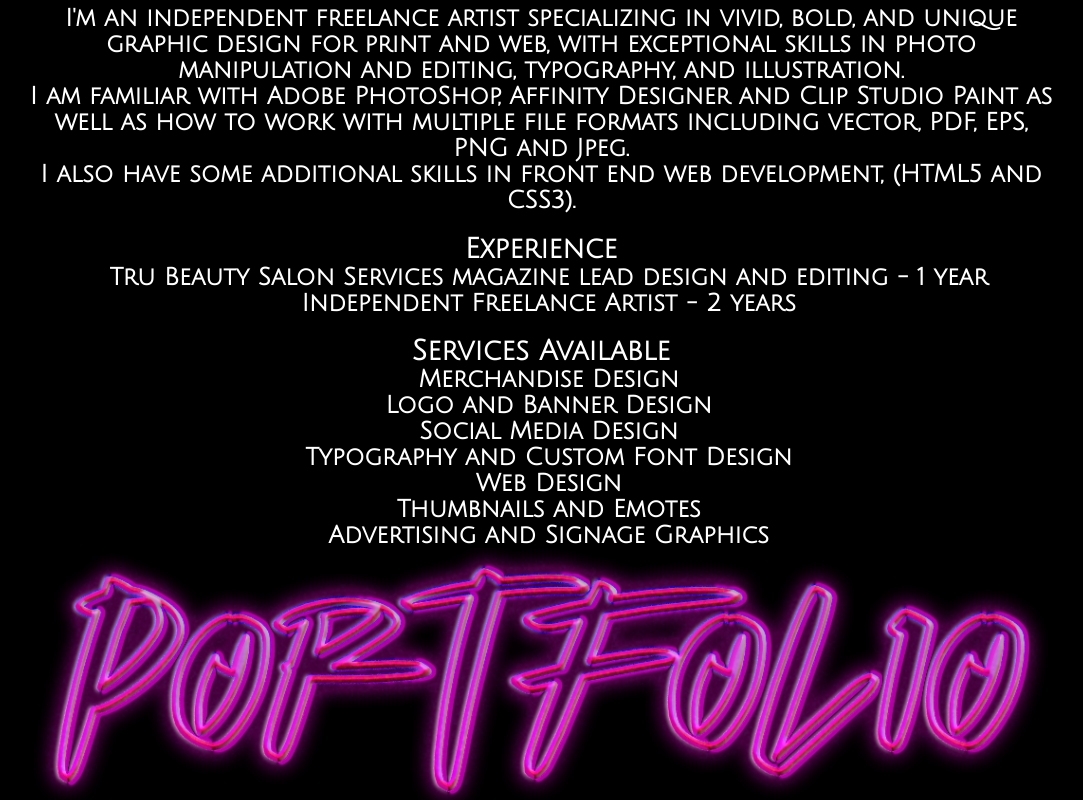
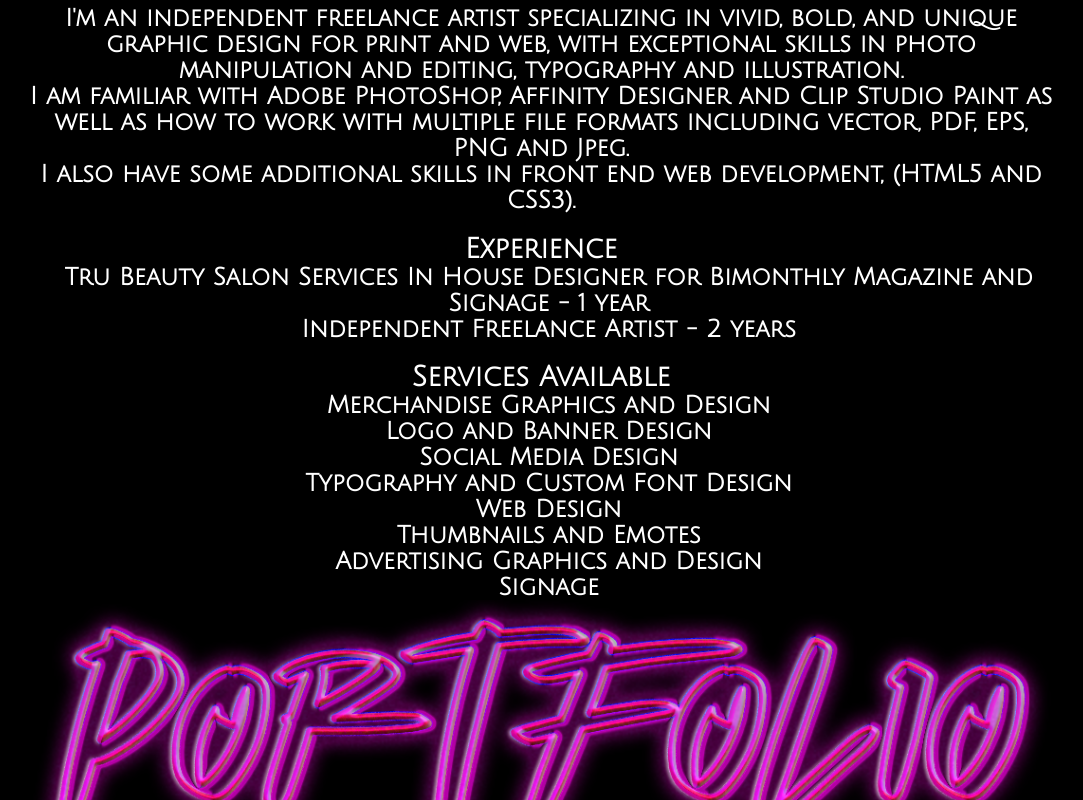
Before and after one commit to JadeNeisen/JadeCreations, a plain HTML site: page index.html in a window 1280 px wide. Shown: the part 547-1347 px from the top of the page, without its empty margins (99-1182 px from the left). Drawn offline with nearby package versions, Linux system fonts and the light colour scheme.

Commit message:
June 22 edit

```diff
--- a/index.html
+++ b/index.html
@@ -94,24 +94,25 @@
       <img src="images/BioMobile.png" alt="BioMobile" id="BioMobile">
       <div class="Bio">
 <p>
-  I'm an independent freelance artist specializing in vivid, bold, and unique graphic design for print and web, with exceptional skills in photo manipulation and editing, typography, and illustration. <br>
+  I'm an independent freelance artist specializing in vivid, bold, and unique graphic design for print and web, with exceptional skills in photo manipulation and editing, typography and illustration. <br>
   I am familiar with Adobe PhotoShop, Affinity Designer and Clip Studio Paint as well as how to work with multiple file formats including vector, PDF, EPS, PNG and Jpeg. <br>
   I also have some additional skills in front end web development, (HTML5 and CSS3).
 </p>
 <h3>Experience</h3>
 <ul>
-  <li>Tru Beauty Salon Services magazine lead design and editing - 1 year</li>
+  <li>Tru Beauty Salon Services In House Designer for Bimonthly Magazine and Signage - 1 year</li>
   <li>Independent Freelance Artist - 2 years</li>
 </ul>
 <h3>Services Available</h3>
 <ul>
-  <li>Merchandise Design</li>
+  <li>Merchandise Graphics and Design</li>
   <li>Logo and Banner Design</li>
   <li>Social Media Design</li>
   <li>Typography and Custom Font Design</li>
   <li>Web Design</li>
   <li>Thumbnails and Emotes</li>
-  <li>Advertising and Signage Graphics</li>
+  <li>Advertising Graphics and Design</li>
+  <li>Signage</li>
 </ul>
 <div class="viewPort">
   <h3>View Portfolio</h3>
```
